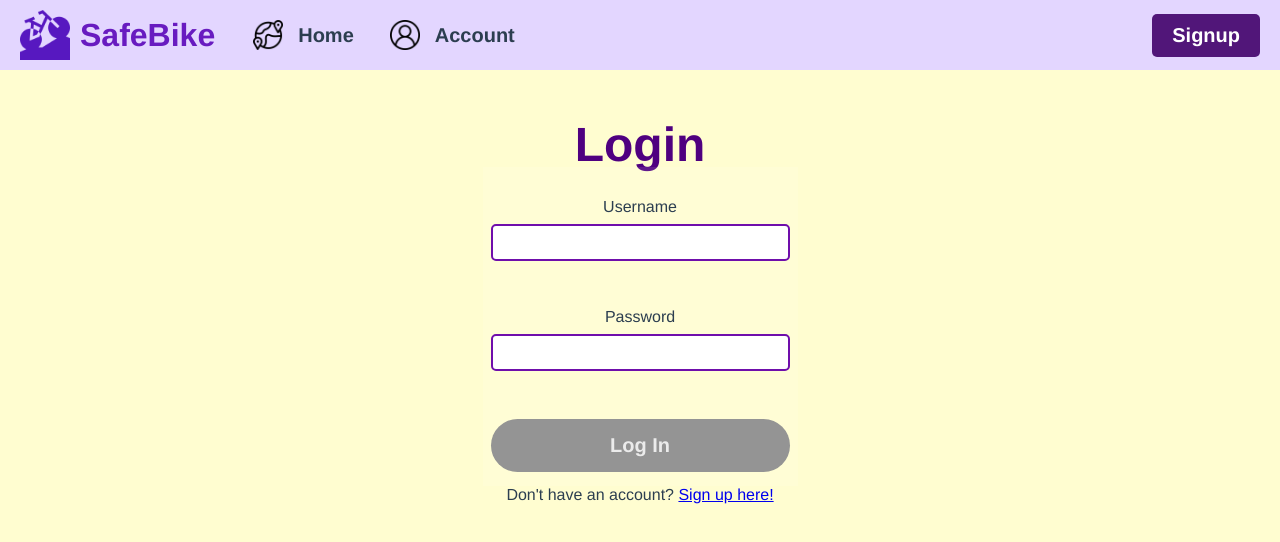
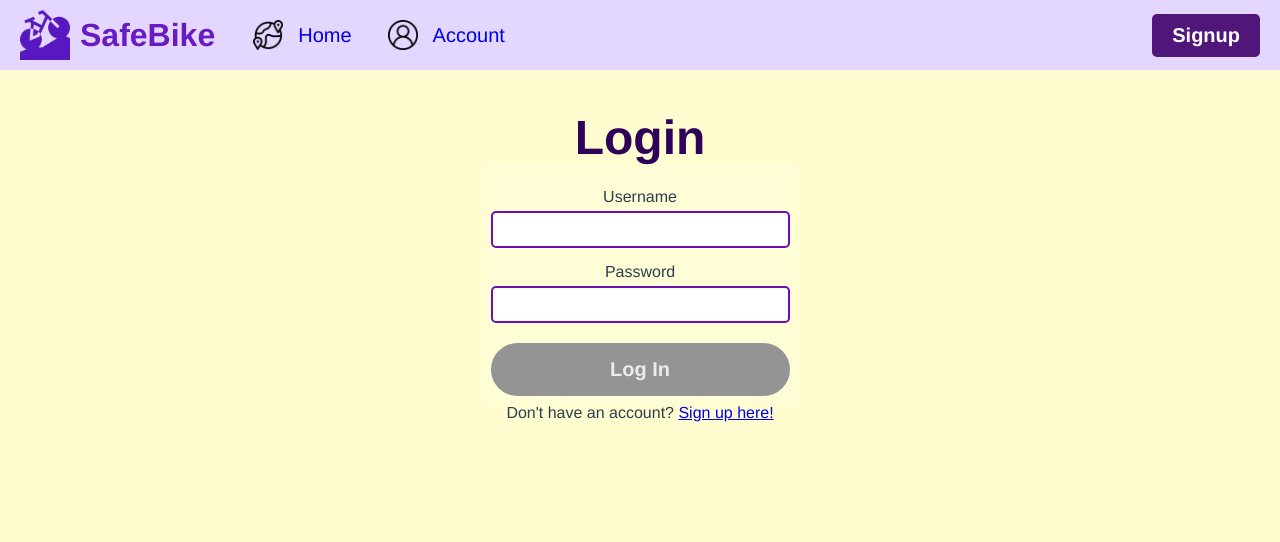
Before and after one commit to hizami-anuar/SafeBike, a Vue app: page /login in a window 1280 px wide. Shown: the top 542 px of the page. Built offline with nearby package versions, Linux system fonts and the light colour scheme; no server answers.

Commit message:
fix: wrangle css into shape

```diff
--- a/public/stylesheets/style.css
+++ b/public/stylesheets/style.css
@@ -1 +1,29 @@
-/** placeholder **/
+:root {
+  --navbar-height: 70px
+}
+
+html, body {
+  width: 100%;
+  height: 100%;
+  margin: 0;
+  padding: 0;
+  background-color: #FFFDD0;
+}
+
+h2{
+	color: rgb(79, 0, 128);
+	font-size: 48px;
+	margin-bottom: -5px;
+}
+
+.error{
+	color: red;
+}
+
+button{
+  font-family: Avenir, Helvetica, Arial, sans-serif;
+}
+
+button:enabled {
+  cursor: pointer;
+}
--- a/src/App.vue
+++ b/src/App.vue
@@ -1,18 +1,19 @@
 <template>
   <div id="app">
-    <div id="nav">
-      <div id='navbar'>
-      <img class='logo' src="@/assets/navlogo.png"/>
-      <h1>SafeBike</h1>
-      <router-link class='link' to="/"><img class='icon' src="@/assets/home.png"/>Home</router-link>
-      <router-link class='link' to="/account"><img class='icon' src="@/assets/profile.png"/>Account</router-link>
-      <!-- <router-link class='link' to="/debug">Debug</router-link> -->
+    <div id="navbar">
+      <div id='navbar-left'>
+        <img class='logo' src="@/assets/navlogo.png"/>
+        <h1>SafeBike</h1>
+        <router-link class='link' to="/"><img class='icon' src="@/assets/home.png"/>Home</router-link>
+        <router-link class='link' to="/account"><img class='icon' src="@/assets/profile.png"/>Account</router-link>
+        <!-- <router-link class='link' to="/debug">Debug</router-link> -->
       </div>
       <Logout
         :loggedIn='loggedIn'
         :user='user'/>
     </div>
     <router-view
+      id="page-content"
       v-bind:loggedIn='loggedIn'
       v-bind:user='user'/>
   </div>
@@ -70,31 +71,20 @@ export default {
 
 <style>
 
-html, body {
-  margin: 0px;
-  padding: 0px;
-  background-color: #FFFDD0;
+#navbar-left {
+  display: flex;
+  flex-direction: row;
+  align-items: center;
 }
 
-#navbar {
-  display: flex;
-  flex-direction: row;
-  height: 70px;
-  align-items: center;
-}
-button{
-  font-family: Avenir, Helvetica, Arial, sans-serif;
-}
-button:enabled {
-  cursor: pointer;
-}
 #app {
   font-family: Avenir, Helvetica, Arial, sans-serif;
   -webkit-font-smoothing: antialiased;
   -moz-osx-font-smoothing: grayscale;
   text-align: center;
   color: #2c3e50;
-  margin-top: -18px;
+  width: 100%;
+  height: 100%;
 }
 
 h1 {
@@ -102,18 +92,17 @@ h1 {
   color: rgb(104, 27, 192);
 }
 
-#nav {
+#navbar {
   /* padding: 30px; */
   display: flex;
-  height: 70px;
+  height: var(--navbar-height);
   justify-content: space-between;
   align-items: center;
   background-color: rgb(227, 214, 255);
-  position: fixed;
   z-index: 2;
   width: 100%;
-  left: 0%;
-  top: 0%;
+  left: 0;
+  top: 0;
 }
 
 #nav a {
@@ -124,6 +113,11 @@ h1 {
 #nav a.router-link-exact-active {
   color: rgb(255, 255, 255);
   background-color: rgb(179, 127, 250);
+}
+
+#page-content {
+  width: 100%;
+  height: calc(100% - var(--navbar-height));
 }
 
 .logo {
--- a/src/components/Map.vue
+++ b/src/components/Map.vue
@@ -1,6 +1,5 @@
 <template>
   <div id="map-container">
-    <div class="map-left">
     <GmapMap
       ref="map"
       :center="center"
@@ -12,7 +11,7 @@
         mapTypeControl: false,
         clickableIcons: false,
       }"
-      class="map"
+      id="map"
       @click="closeAllMarkerPopups"
       @dblclick="openCreateBlockageMenu"
     >
@@ -36,10 +35,9 @@
       />
     </GmapMap>
     <div class='instructions'>
-    <p>Click on an existing pin to view details on the blockage report</p>
-    <p v-if='loggedIn'>Double click on the map to report a new blockage.</p>
-    <p v-else>Please log in to report a new blockage</p>
-    </div>
+      <p>Click on an existing pin to view details on the blockage report</p>
+      <p v-if='loggedIn'>Double click on the map to report a new blockage.</p>
+      <p v-else>Please log in to report a new blockage</p>
     </div>
     <CreateBlockage
       class='create-blockage'
@@ -122,10 +120,11 @@ export default {
 .instructions {
   position: fixed;
   top: 80px;
-  left: 35%;
+  left: 50%;
   padding: 6px 12px;
-  z-index: 99999;
+  z-index: 3;
   background-color: white;
+  transform: translate(-50%, 0);
 }
 .create-blockage {
   z-index: 1;
@@ -134,17 +133,11 @@ export default {
   top: 15%;
 }
 #map-container {
-  display: flex;
-  flex-direction: row;
-  justify-content: flex-start;
+  width: 100%;
+  height: 100%;
 }
-.map {
-  width: 100vw;
-  height: 100vh;
-  margin-top: 0px;
-  /* border: 5px solid rgb(182, 130, 255); */
-  border-radius: 3px;
-  right: 0%;
-  left: 0%;
+#map {
+  width: 100%;
+  height: 100%;
 }
 </style>
--- a/src/views/Debug.vue
+++ b/src/views/Debug.vue
@@ -233,10 +233,7 @@ export default {
 }
 </script>
 
-<style>
-* {
-  box-sizing: border-box;
-}
+<style scoped>
 
 /* customize scrollbar for dark theme */
 ::-webkit-scrollbar {
@@ -268,42 +265,6 @@ body {
   display: flex;
   flex-wrap: wrap;
   overflow-y: scroll;
-}
-
-main > * {
-  flex: 1 1 320px;
-  margin: 1%;
-}
-
-section {
-  display: flex;
-  flex-direction: column;
-}
-
-section .scrollbox {
-  flex: 1 0 50vh;
-}
-
-form {
-  border: var(--light-border);
-  padding: 0.5rem;
-  display: flex;
-  flex-direction: column;
-  justify-content: space-between;
-  background: rgba(255,255,255,.1);
-}
-
-form > div {
-  display: flex;
-  flex-direction: column;
-}
-
-form > * {
-  margin: 0.3em 0;
-}
-
-form h3 {
-  margin-top: 0;
 }
 
 textarea {
--- a/src/views/Home.vue
+++ b/src/views/Home.vue
@@ -1,6 +1,6 @@
 <template>
   <main>
-    <div class="map-container">
+    <div class="home-container">
       <Map
         class='map'
         :blockages='blockages'
@@ -101,17 +101,8 @@ main {
   left: 2%;
 }
 
-.map {
-  margin-right: 20px;
-  margin: 0;
+.home-container {
+  width: 100%;
   height: 100%;
-  overflow: hidden;
-}
-
-.map-container {
-  display: flex;
-  flex-direction: row;
-  /* width: 80%; */
-  justify-content: space-between;
 }
 </style>
--- a/src/views/Login.vue
+++ b/src/views/Login.vue
@@ -1,14 +1,14 @@
 <template>
-	<section class='sign-up-form'>
+	<section class='sign-up-section'>
 		<h2>Login</h2>
-		<form action="">
-			<strong class='error' v-if='this.loginError.length > 0'>{{this.loginError}}</strong> <br/>
+		<form action="" class='sign-up-form'>
+			<strong class='error' v-if='this.loginError.length > 0'>{{this.loginError}}</strong>
 			<!-- The Username and its label -->
-			<label for="fusername">Username</label> <br/>
-			<input v-model='username' type="text" id="fusername" name="fusername"> <br/><br/>
+			<label for="fusername">Username</label>
+			<input v-model='username' type="text" id="fusername" name="fusername" class="finput">
 			<!-- The first Password field -->
-			<label for="fpassword">Password</label> <br/>
-			<input v-model='password' type="password" id="fpassword" name="fpassword"> <br/><br/>
+			<label for="fpassword">Password</label>
+			<input v-model='password' type="password" id="fpassword" name="fpassword" class="finput">
 			<!-- The Create Account Button -->
 			<button v-on:click.prevent="login" :disabled="username.length === 0 || password.length === 0">Log In</button>
 		</form>
@@ -62,17 +62,26 @@ export default {
 </script>
 
 <style scoped>
+.sign-up-section {
+	width: 100%;
+	height: 100%;
+	display: flex;
+	align-items: center;
+  flex-direction: column;
+}
 
 .sign-up-form {
-    margin-top: 70px;
-    padding-left: 50%;
-    width: 50%;
-    height: 90%;
+  border: var(--light-border);
+  padding: 0.5rem;
   display: flex;
-    align-items: center;
+  flex-direction: column;
+  justify-content: space-between;
+  background: rgba(255,255,255,.1);
 }
+
 button {
 	padding: 15px 25px;
+  margin-top: 20px;
 	font-size: 20px;
 	font-family: Avenir, Helvetica, Arial, sans-serif;
 	font-weight: bold;
@@ -94,45 +103,16 @@ button:hover:enabled {
 	cursor: pointer;
 }
 
-#fusername {
+label {
+  margin-top: 15px;
+}
+
+.finput {
 	border: none;
 	padding: 5px 15px;
+	margin-top: 5px;
 	border-radius: 5px;
-    margin-top: 2px;
 	font-size: 20px;
-    margin-top: -15px;
-    border: 2px rgb(111, 14, 171) solid;
-
-}
-#fpassword {
-    border: none;
-    padding: 5px 15px;
-    border-radius: 5px;
-    margin-top: 2px;
-    font-size: 20px;
-    margin-top: -15px;
 	border: 2px rgb(111, 14, 171) solid;
 }
-
-textarea {
-    margin-top: -10px;
-}
-h2{
-    color: rgb(79, 0, 128);
-    font-size: 48px;
-    margin-bottom: -5px;
-}
-.toggle-option{
-    font-weight: bold;
-}
-.toggle-option:hover{
-    cursor: pointer;
-    text-decoration: underline;
-}
-.message {
-    width: 500px;
-}
-.error{
-    color: red;
-}
 </style>
--- a/src/views/Signup.vue
+++ b/src/views/Signup.vue
@@ -1,20 +1,20 @@
 <template>
-  <section class='sign-up-form' v-on:submit.prevent='signup'>
+  <section class='sign-up-section' v-on:submit.prevent='signup'>
     <h2 class='message'>Sign Up</h2>
-    <form action="">
+    <form action="" class='sign-up-form'>
       <strong class='error' v-if='this.signupError.length > 0'>{{this.signupError}}</strong>
 
       <!-- The Username and its label -->
-      <label for="fusername">Username</label> <br/>
-      <input v-model='username' type="text" class="textbox" id="fusername" name="fusername">
+      <label for="fusername">Username</label>
+      <input v-model='username' type="text" class="finput" id="fusername" name="fusername">
 
       <!-- The first Password field -->
-      <label for="fpassword textbox">Password</label> <br/>
-      <input v-model='password' type="password" class="textbox" id="fpassword" name="fpassword">
+      <label for="fpassword textbox">Password</label>
+      <input v-model='password' type="password" class="finput" id="fpassword" name="fpassword">
 
       <!-- The second Password field -->
-      <label for="fpassword-confirm textbox">Confirm Password</label> <br/>
-      <input v-model='passwordConfirm' type="password" class="textbox" id="fpassword-confirm" name="fpassword-confirm">
+      <label for="fpassword-confirm textbox">Confirm Password</label>
+      <input v-model='passwordConfirm' type="password" class="finput" id="fpassword-confirm" name="fpassword-confirm">
 
       <!-- The Create Account Button -->
       <button v-on:click.prevent="signup" :disabled="username.length === 0 || password.length === 0 || passwordConfirm.length === 0">Create Account</button>
@@ -98,19 +98,26 @@ export default {
 </script>
 
 <style scoped>
+.sign-up-section {
+	width: 100%;
+	height: 100%;
+	display: flex;
+	align-items: center;
+  flex-direction: column;
+}
 
 .sign-up-form {
-    margin-top: 70px;
-    padding-left: 50%;
-    width: 50%;
+  border: var(--light-border);
+  padding: 0.5rem;
   display: flex;
-    align-items: center;
-    height: 500px;
+  flex-direction: column;
+  justify-content: space-between;
+  background: rgba(255,255,255,.1);
 }
-
 
 button {
 	padding: 15px 25px;
+  margin-top: 20px;
 	font-size: 20px;
 	font-family: Avenir, Helvetica, Arial, sans-serif;
 	font-weight: bold;
@@ -118,12 +125,9 @@ button {
 	background-color: rgb(98, 55, 227);
 	color: white;
 	border: none;
-    /* margin-top: -20px; */
+	/* margin-top: -10px; */
 }
 
-.message {
-    width: 500px;
-}
 
 button:disabled {
 	background-color: rgb(148, 148, 148);
@@ -135,29 +139,16 @@ button:hover:enabled {
 	cursor: pointer;
 }
 
-.textbox {
+label {
+  margin-top: 15px;
+}
+
+.finput {
 	border: none;
 	padding: 5px 15px;
+	margin-top: 5px;
 	border-radius: 5px;
-    margin-top: -20px;
 	font-size: 20px;
-    margin-bottom: 25px;
 	border: 2px rgb(111, 14, 171) solid;
 }
-
-h2{
-    color: rgb(79, 0, 128);
-    font-size: 48px;
-    margin-bottom: 0px;
-}
-.toggle-option{
-    font-weight: bold;
-}
-.toggle-option:hover{
-    cursor: pointer;
-    text-decoration: underline;
-}
-.error{
-  color: red;
-}
 </style>
```
Lines whose indentation alone changed are shown as unchanged.
